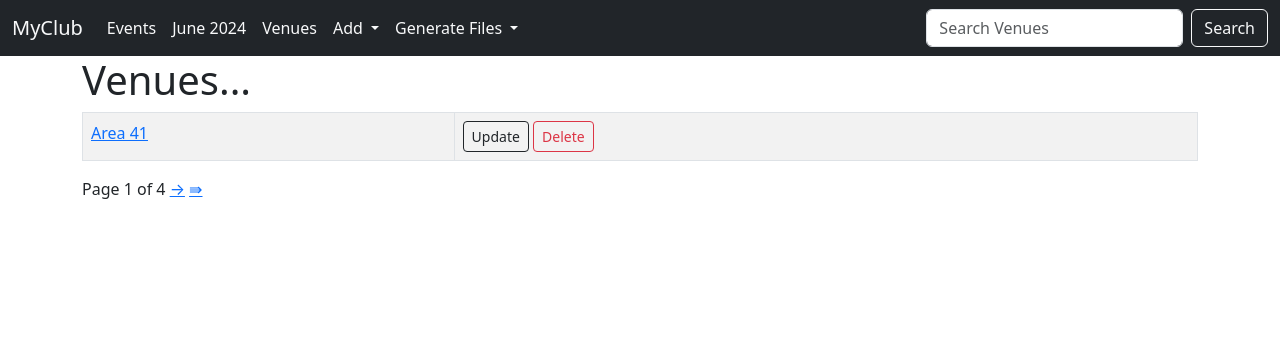
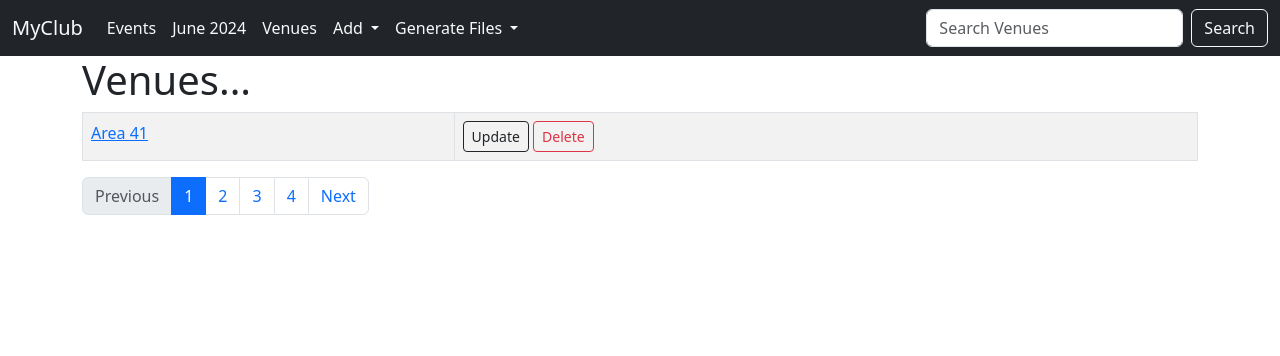
Before and after one commit to Arghya4201/myclub_website, a Django app: page /list_venues in a window 1280 px wide. Shown: the top 356 px of the page. Run offline with Django 5.2, Linux system fonts and the light colour scheme; data comes from the database, SQL or seed files in the repository.

Commit message:
Djando Wednedays 19, Pagination styling

```diff
--- a/events/templates/events/venue.html
+++ b/events/templates/events/venue.html
@@ -16,15 +16,20 @@
     </tr>
     {% endfor %}
 </table>
-{% if venues_paginated.has_previous %}
-<a href="?page=1">&lAarr;</a>
-<a href="?page={{venues_paginated.previous_page_number}}">&larr;</a>
-{% endif %}
 
-Page {{venues_paginated.number}} of {{venues_paginated.paginator.num_pages}}
-
-{% if venues_paginated.has_next %}
-<a href="?page={{venues_paginated.next_page_number}}">&rarr;</a>
-<a href="?page={{venues_paginated.paginator.num_pages}}">&rAarr;</a>
-{% endif %}
+<nav aria-label="...">
+    <ul class="pagination">
+        <li class="page-item {% if not venues_paginated.has_previous %}disabled{% endif %}">
+            <a class="page-link" href="{% if venues_paginated.has_previous %}?page={{ venues_paginated.previous_page_number }}{% endif %}">Previous</a>
+        </li>
+      {% for i in venues_paginated.paginator.page_range %}
+      <li class="page-item {% if venues_paginated.number == i %}active{% endif %}">
+        <a class="page-link" href="?page={{ i }}">{{ i }}</a>
+    </li>
+      {% endfor %}
+      <li class="page-item {% if not venues_paginated.has_next %}disabled{% endif %}">
+        <a class="page-link" href="{% if venues_paginated.has_next %}?page={{ venues_paginated.next_page_number }}{% endif %}">Next</a>
+    </li>
+    </ul>
+  </nav>
 {%endblock%}
```
